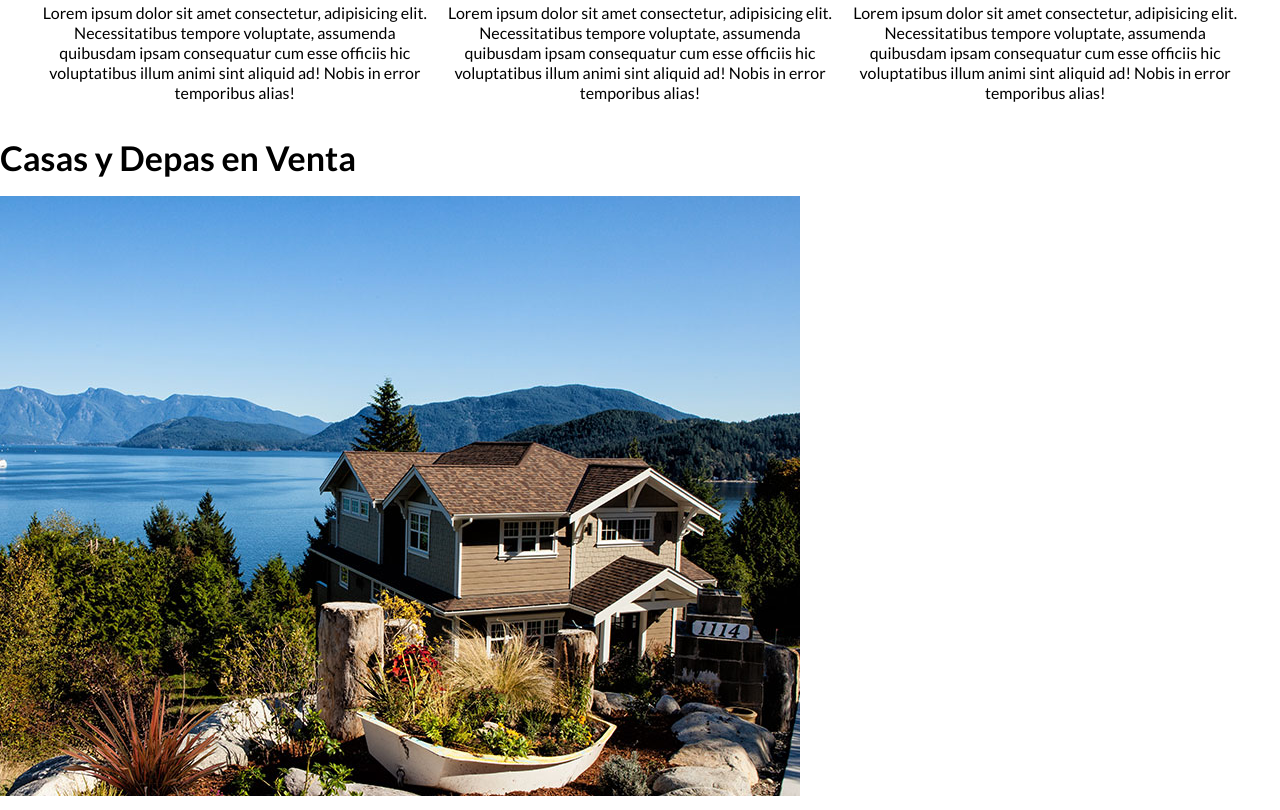
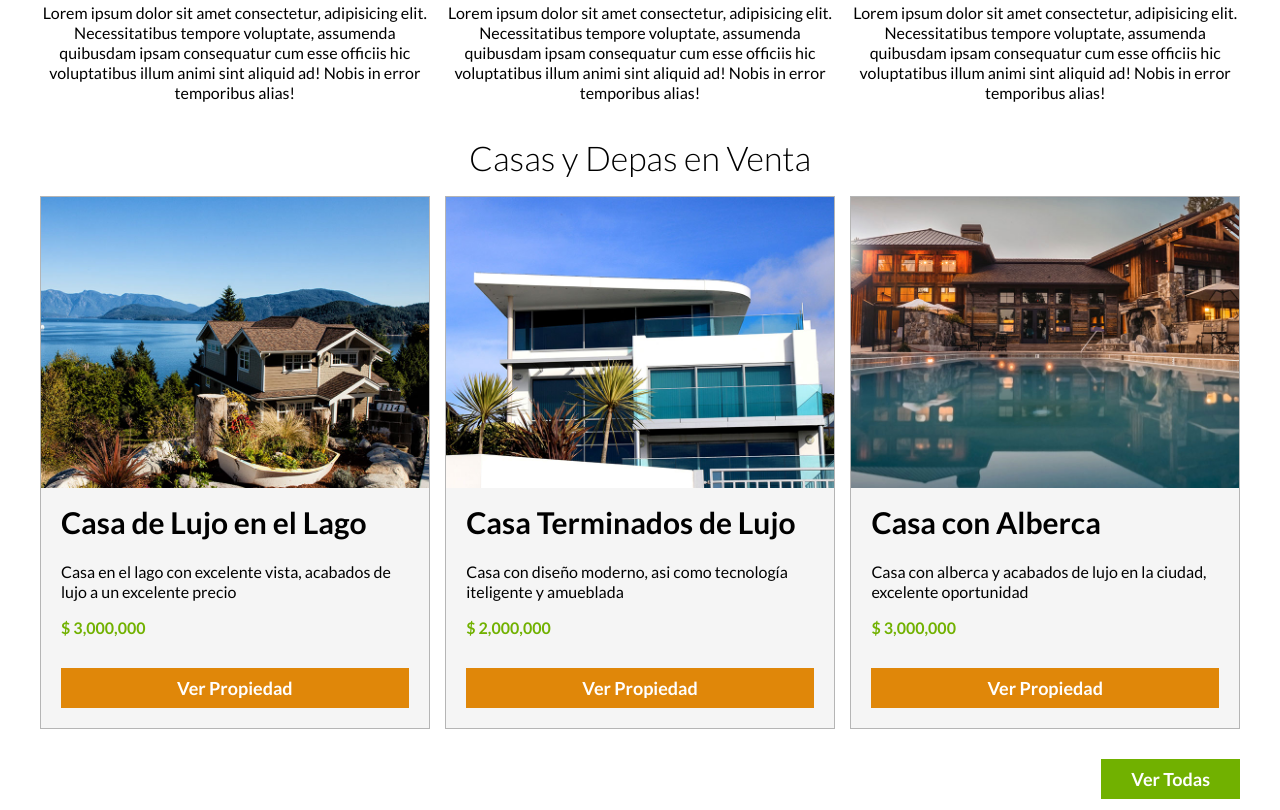
Before and after one commit to fuentesld/bienes_raices, a plain HTML site: page index.html in a window 1280 px wide. Shown: the part 1050-1860 px from the top of the page. Drawn offline with Linux system fonts and the light colour scheme.

Commit message:
modificamos casas y depas

```diff
--- a/css/style.css
+++ b/css/style.css
@@ -1,6 +1,11 @@
 /* Globales */
 html {
   font-size: 62.5%; /* Reset para rems  62.5% = 10 px de 16px */
+  box-sizing: border-box;
+}
+
+*, *:before, *:after{
+  box-sizing: inherit;
 }
 
 body{
@@ -22,10 +27,13 @@ h4{
   font-size: 2.6rem;
 }
 
+img{
+  max-width:100%;
+}
+
 .contenedor {
   max-width: 120rem;
   margin: 0 auto;
-
 }
 
 .contenido-header{
@@ -49,10 +57,31 @@ h4{
 .centrar-texto{
   text-align: center;
 }
-
 .seccion{
   margin-top: 2rem;
   margin-bottom: 2rem;
+}
+
+.d-block{
+  display: block !important;
+}
+.boton{
+  color:#ffffff;
+  font-weight: 700;
+  text-decoration: none;
+  text-align: center;
+  font-size: 1.8rem;
+  padding: 1rem 3rem;
+  margin-top: 3rem;
+  display: inline-block;
+}
+
+.boton-amarillo{
+  background-color: #e08709;
+}
+
+.boton-verde{
+  background-color: #71b100;
 }
 
 /* Header */
@@ -101,3 +130,33 @@ h4{
 .icono h3{
   text-transform: capitalize;
 }
+
+/* Seccion casas y depas */
+.contenedor-anuncios{
+  display: flex;
+  justify-content: space-between;
+}
+
+.anuncio{
+  flex-basis: calc(33.3% - 1rem);
+  border: 1px solid #b5b5b5;
+  background-color: #f5f5f5;
+}
+
+.contenido-anuncio{
+  padding: 2rem;
+}
+
+.contenedor-anuncios h3, .contenedor-anuncios p{
+  margin-top: 0;
+}
+
+.precio{
+  color: #71b100;
+  font-weight: 700;
+}
+
+.ver-todas{
+  display: flex;
+  justify-content: flex-end;
+}
--- a/index.html
+++ b/index.html
@@ -52,34 +52,43 @@
       </div>
   </section>
 
-  <main>
-    <h2>Casas y Depas en Venta</h2>
-
-    <div>
+  <main class="seccion contenedor">
+    <h2 class="fw-300 centrar-texto">Casas y Depas en Venta</h2>
+    <div class="contenedor-anuncios">
+      <div class="anuncio">
         <img src="img/anuncio1.jpg" alt="anuncio casa en el lago">
+        <div class="contenido-anuncio">
           <h3>Casa de Lujo en el Lago</h3>
           <p>Casa en el lago con excelente vista, acabados de lujo a un excelente precio</p>
-      <p>$ 3,000,000</p>
-      <a href="#">Ver Propiedad</a>
+          <p class="precio">$ 3,000,000</p>
+          <a class="boton boton-amarillo d-block" href="#">Ver Propiedad</a>
+        </div>
       </div>
 
-    <div>
+      <div class="anuncio">
         <img src="img/anuncio2.jpg" alt="anuncio casa de lujo">
+        <div class="contenido-anuncio">
           <h3>Casa Terminados de Lujo</h3>
           <p>Casa con diseño moderno, asi como tecnología iteligente y amueblada</p>
-      <p>$ 2,000,000</p>
-      <a href="#">Ver Propiedad</a>
+          <p class="precio">$ 2,000,000</p>
+          <a class="boton boton-amarillo d-block" href="#">Ver Propiedad</a>
+        </div>
       </div>
 
-    <div>
+      <div class="anuncio">
         <img src="img/anuncio3.jpg" alt="anuncio casa con alberca">
+        <div class="contenido-anuncio">
           <h3>Casa con Alberca</h3>
           <p>Casa con alberca y acabados de lujo en la ciudad, excelente oportunidad</p>
-      <p>$ 3,000,000</p>
-      <a href="#">Ver Propiedad</a>
+          <p class="precio">$ 3,000,000</p>
+          <a class="boton boton-amarillo d-block" href="#">Ver Propiedad</a>
+        </div>
+      </div>
     </div>
 
-    <a href="anuncios.html">Ver Todas</a>
+    <div class="ver-todas">
+      <a class="boton boton-verde" href="anuncios.html">Ver Todas</a>
+    </div>
   </main>
 
   <section>
```
Lines whose indentation alone changed are shown as unchanged.
